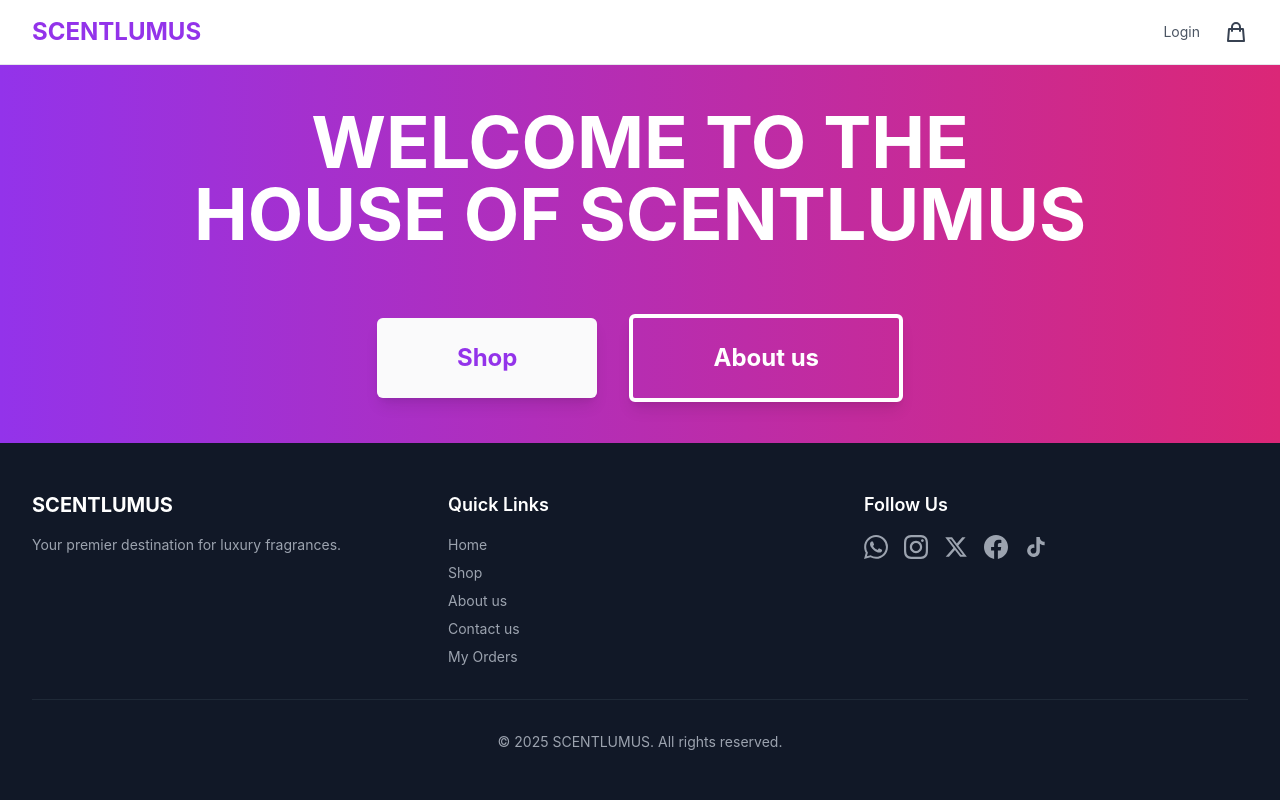
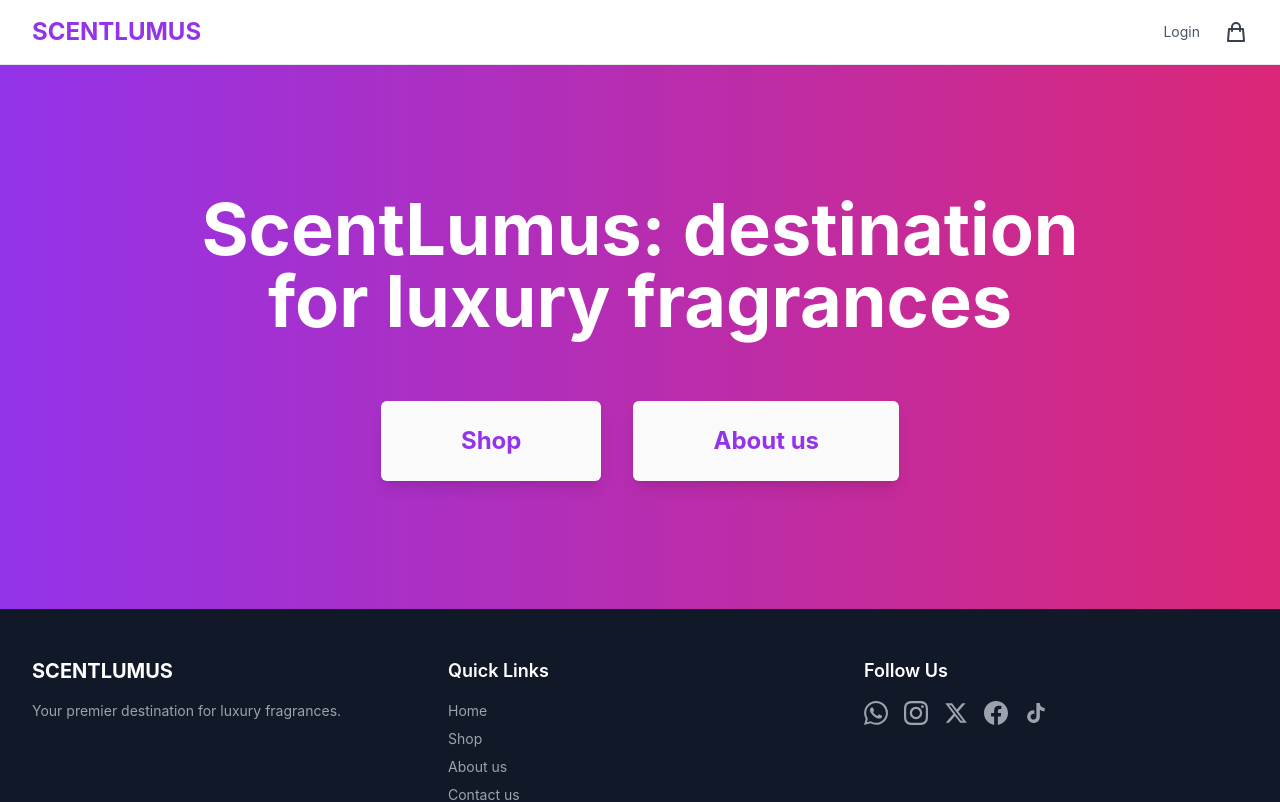
Before and after one commit to unstoppable25/perfume-store-site, a Next.js app: page / in a window 1280 px wide. Shown: the top 802 px of the page. Built offline with nearby package versions, Linux system fonts and the light colour scheme.

Commit message:
Update home page: both buttons white with purple text, new tagline, taller page

```diff
--- a/pages/index.js
+++ b/pages/index.js
@@ -59,10 +59,10 @@ export default function Home() {
         </header>
 
         {/* Hero Section - Full screen gradient */}
-        <div className="flex-1 bg-gradient-to-r from-purple-600 to-pink-600 text-white flex items-center justify-center px-4">
+        <div className="flex-1 bg-gradient-to-r from-purple-600 to-pink-600 text-white flex items-center justify-center px-4 min-h-[calc(100vh-16rem)]">
           <div className="max-w-4xl mx-auto text-center">
             <h2 className="text-5xl sm:text-6xl md:text-7xl font-bold mb-16">
-              WELCOME TO THE HOUSE OF SCENTLUMUS
+              ScentLumus: destination for luxury fragrances
             </h2>
 
             <div className="flex flex-col sm:flex-row gap-8 justify-center items-center">
@@ -76,9 +76,9 @@ export default function Home() {
 
               <Link
                 href="/about"
-                className="relative inline-block bg-transparent border-4 border-white text-white px-20 py-6 rounded-md text-2xl font-bold hover:bg-white hover:text-purple-600 transition shadow-lg min-w-[200px] overflow-hidden group"
+                className="relative inline-block bg-white text-purple-600 px-20 py-6 rounded-md text-2xl font-bold hover:bg-gray-100 transition shadow-lg min-w-[200px] overflow-hidden group"
               >
-                <div className="absolute inset-0 bg-white opacity-0 group-hover:opacity-10 transition"></div>
+                <div className="absolute inset-0 bg-gray-200 opacity-20 group-hover:opacity-30 transition"></div>
                 <span className="relative z-10">About us</span>
               </Link>
             </div>
```
